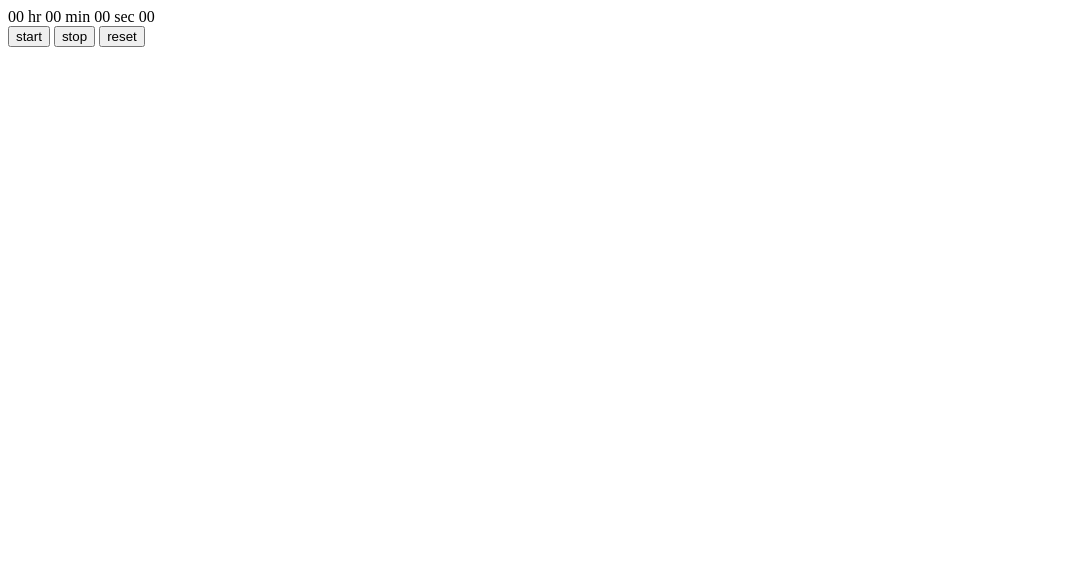
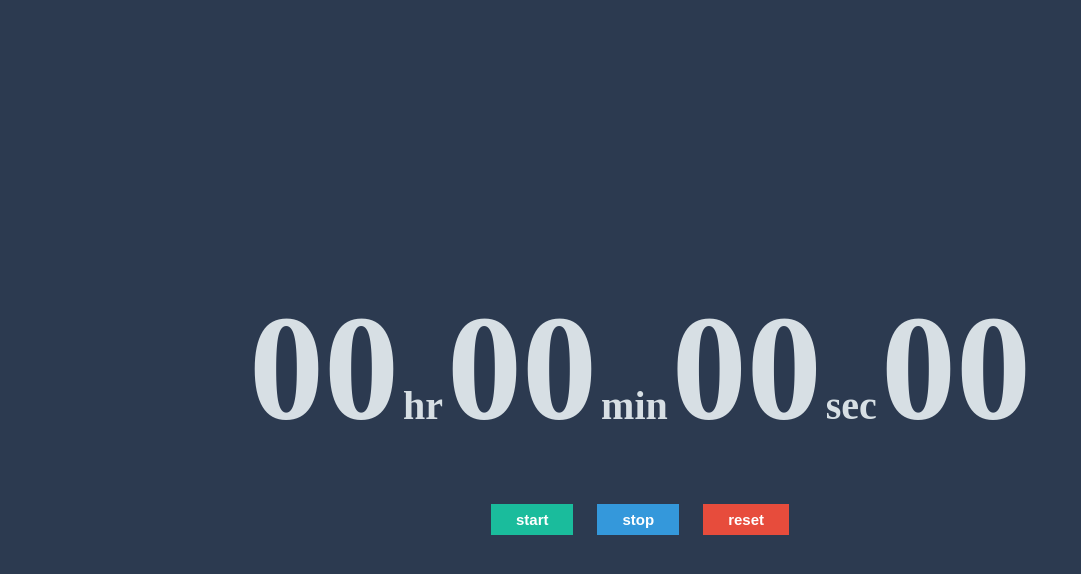
Before and after one commit to romeprince87/stopwatch, a plain HTML site: page index.html in a window 1280 px wide. Shown: the whole page, without its empty margins (0-1081 px from the left). Drawn offline with Linux system fonts and the light colour scheme.

Commit message:
Update index.html

```diff
--- a/index.html
+++ b/index.html
@@ -5,7 +5,7 @@
     <meta http-equiv="X-UA-Compatible" content="IE=edge">
     <meta name="viewport" content="width=device-width, initial-scale=1.0">
     <title>Document</title>
-    <link rel="stylesheet" href="stopwatch.css" type="text/css"></link>
+    <link rel="stylesheet" href="style.css" type="text/css"></link>
 </head>
 <body>
     <div id="container">
```
